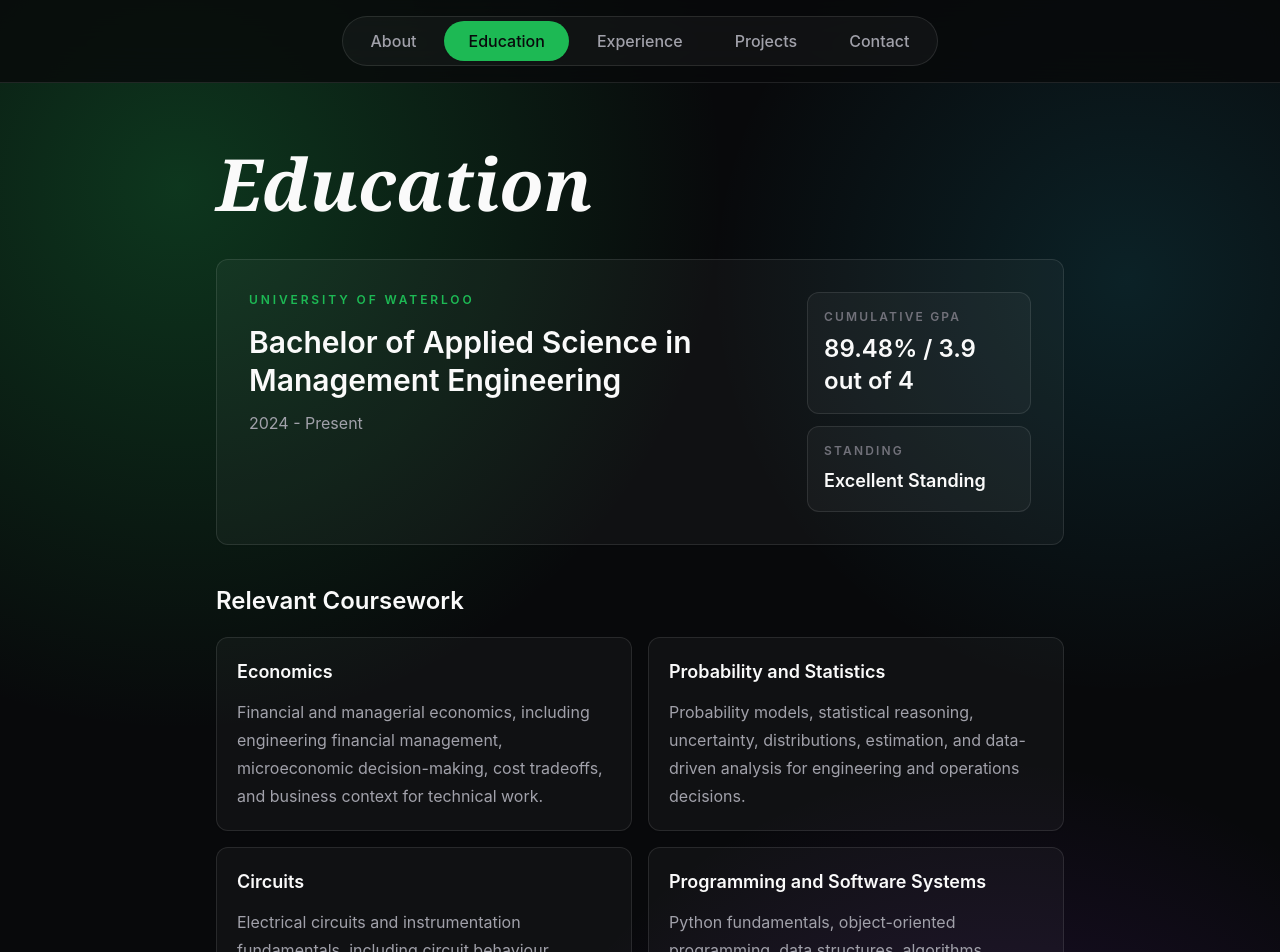
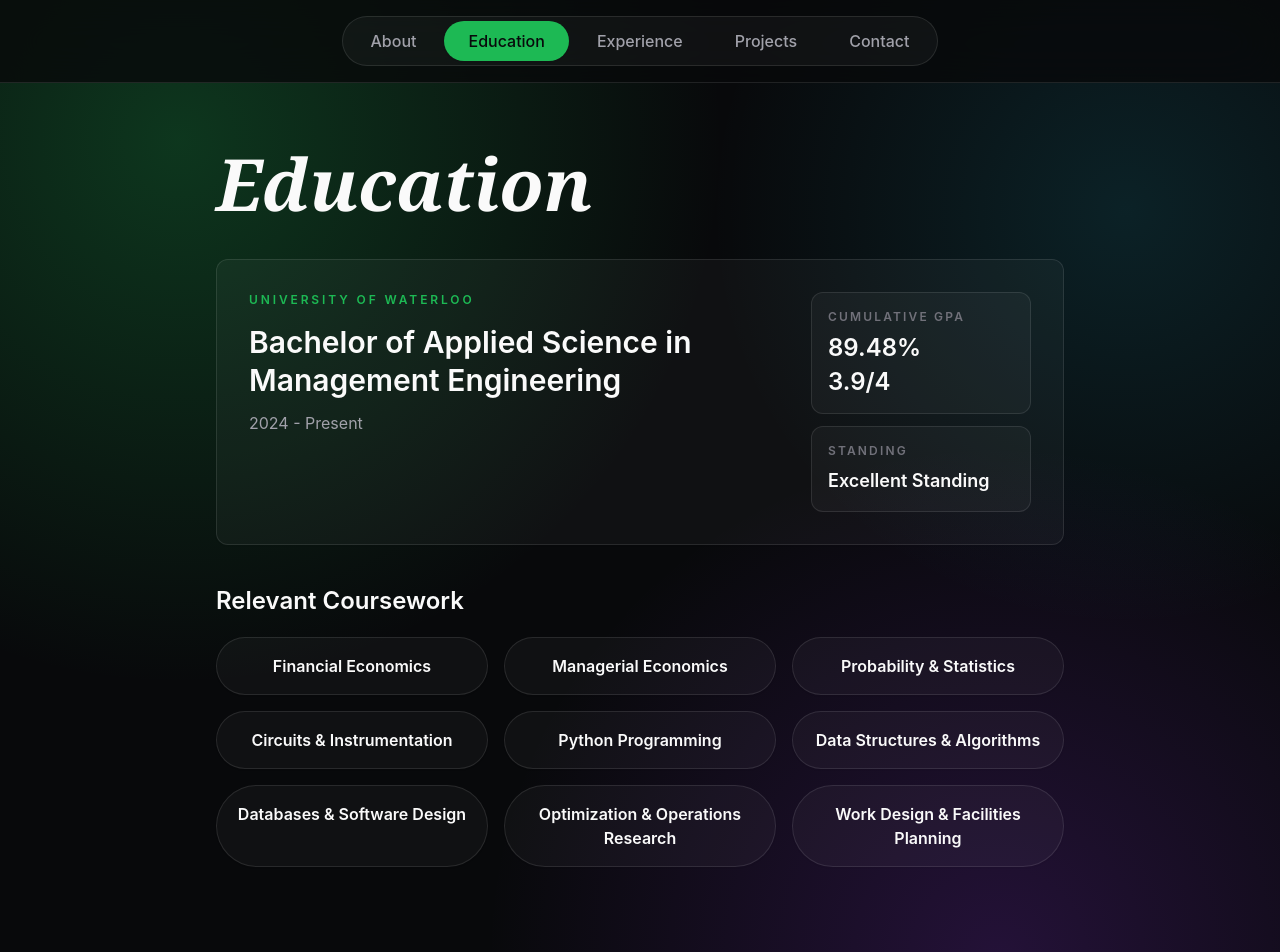
Before and after one commit to aimaandalvi/personal-website, a Next.js app: page /education in a window 1280 px wide. Shown: the top 952 px of the page. Built offline with nearby package versions, Linux system fonts and the light colour scheme.

Commit message:
Updated education coursework

```diff
--- a/app/education/page.tsx
+++ b/app/education/page.tsx
@@ -29,7 +29,10 @@
               <p className="text-xs font-semibold uppercase tracking-[0.18em] text-zinc-500 dark:text-zinc-500">
                 Cumulative GPA
               </p>
-              <p className="mt-2 text-2xl font-semibold text-zinc-950 dark:text-zinc-50">{education.cumulativeGpa}</p>
+              <div className="mt-2 space-y-1 text-2xl font-semibold leading-tight text-zinc-950 dark:text-zinc-50">
+                <p>{education.cumulativeAverage}</p>
+                <p>{education.fourPointGpa}</p>
+              </div>
             </div>
             <div className="rounded-xl border border-zinc-200/80 bg-zinc-50/80 p-4 dark:border-white/10 dark:bg-white/[0.035]">
               <p className="text-xs font-semibold uppercase tracking-[0.18em] text-zinc-500 dark:text-zinc-500">
@@ -45,15 +48,14 @@
         <h2 id="relevant-coursework" className="mb-5 text-2xl font-semibold text-zinc-950 dark:text-zinc-50">
           Relevant Coursework
         </h2>
-        <div className="grid gap-4 md:grid-cols-2">
+        <div className="grid gap-4 sm:grid-cols-2 lg:grid-cols-3">
           {coursework.map((course) => (
-            <article
+            <div
               key={course.title}
-              className="rounded-xl border border-zinc-200/80 bg-white/70 p-5 shadow-sm transition hover:-translate-y-1 hover:border-zinc-400 hover:shadow-soft dark:border-white/10 dark:bg-white/[0.035] dark:hover:border-[#1db954]/60"
+              className="rounded-full border border-zinc-200/80 bg-white/70 px-5 py-4 text-center text-base font-semibold text-zinc-950 shadow-sm transition hover:-translate-y-0.5 hover:border-zinc-400 hover:shadow-soft dark:border-white/10 dark:bg-white/[0.035] dark:text-zinc-50 dark:hover:border-[#1db954]/60"
             >
-              <h3 className="text-lg font-semibold text-zinc-950 dark:text-zinc-50">{course.title}</h3>
-              <p className="mt-3 leading-7 text-zinc-600 dark:text-zinc-400">{course.description}</p>
-            </article>
+              {course.title}
+            </div>
           ))}
         </div>
       </section>
--- a/data/education.ts
+++ b/data/education.ts
@@ -1,40 +1,42 @@
 export type Coursework = {
   title: string;
-  description: string;
 };
 
 export const education = {
   school: "University of Waterloo",
   program: "Bachelor of Applied Science in Management Engineering",
   dates: "2024 - Present",
-  cumulativeGpa: "89.48% / 3.9 out of 4",
+  cumulativeAverage: "89.48%",
+  fourPointGpa: "3.9/4",
   standing: "Excellent Standing",
 };
 
 export const coursework: Coursework[] = [
   {
-    title: "Economics",
-    description:
-      "Financial and managerial economics, including engineering financial management, microeconomic decision-making, cost tradeoffs, and business context for technical work.",
+    title: "Financial Economics",
   },
   {
-    title: "Probability and Statistics",
-    description:
-      "Probability models, statistical reasoning, uncertainty, distributions, estimation, and data-driven analysis for engineering and operations decisions.",
+    title: "Managerial Economics",
   },
   {
-    title: "Circuits",
-    description:
-      "Electrical circuits and instrumentation fundamentals, including circuit behaviour, measurement, lab work, and engineering analysis of physical systems.",
+    title: "Probability & Statistics",
   },
   {
-    title: "Programming and Software Systems",
-    description:
-      "Python fundamentals, object-oriented programming, data structures, algorithms, sorting, relational databases, SQL, full-stack web development, React, Node.js, and TypeScript.",
+    title: "Circuits & Instrumentation",
   },
   {
-    title: "Modelling, Optimization, and Operations",
-    description:
-      "Operations research, optimization modelling, workflow analysis, work design, facilities planning, process flow, layout, and capacity-focused operational improvement.",
+    title: "Python Programming",
+  },
+  {
+    title: "Data Structures & Algorithms",
+  },
+  {
+    title: "Databases & Software Design",
+  },
+  {
+    title: "Optimization & Operations Research",
+  },
+  {
+    title: "Work Design & Facilities Planning",
   },
 ];
```
